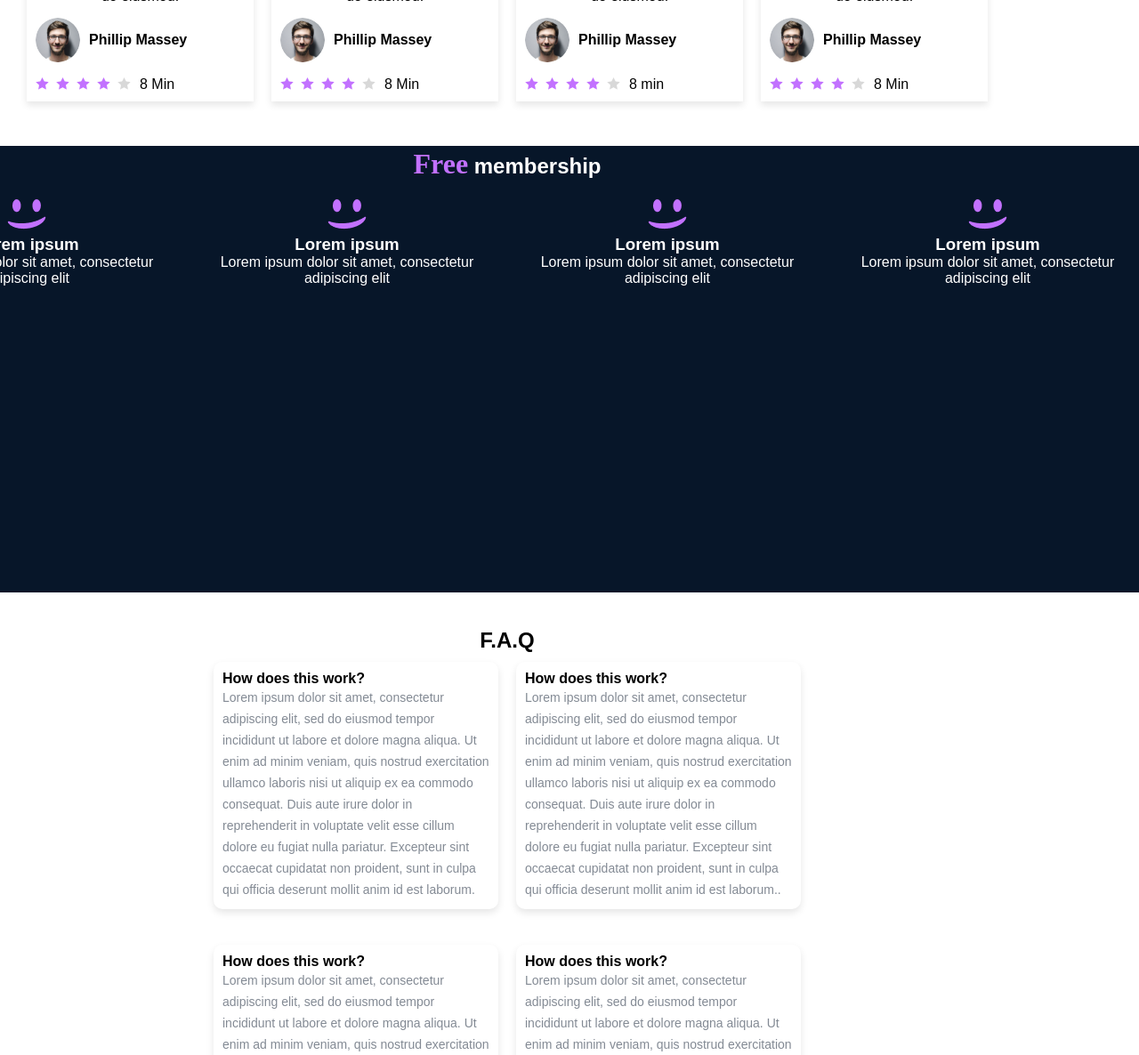
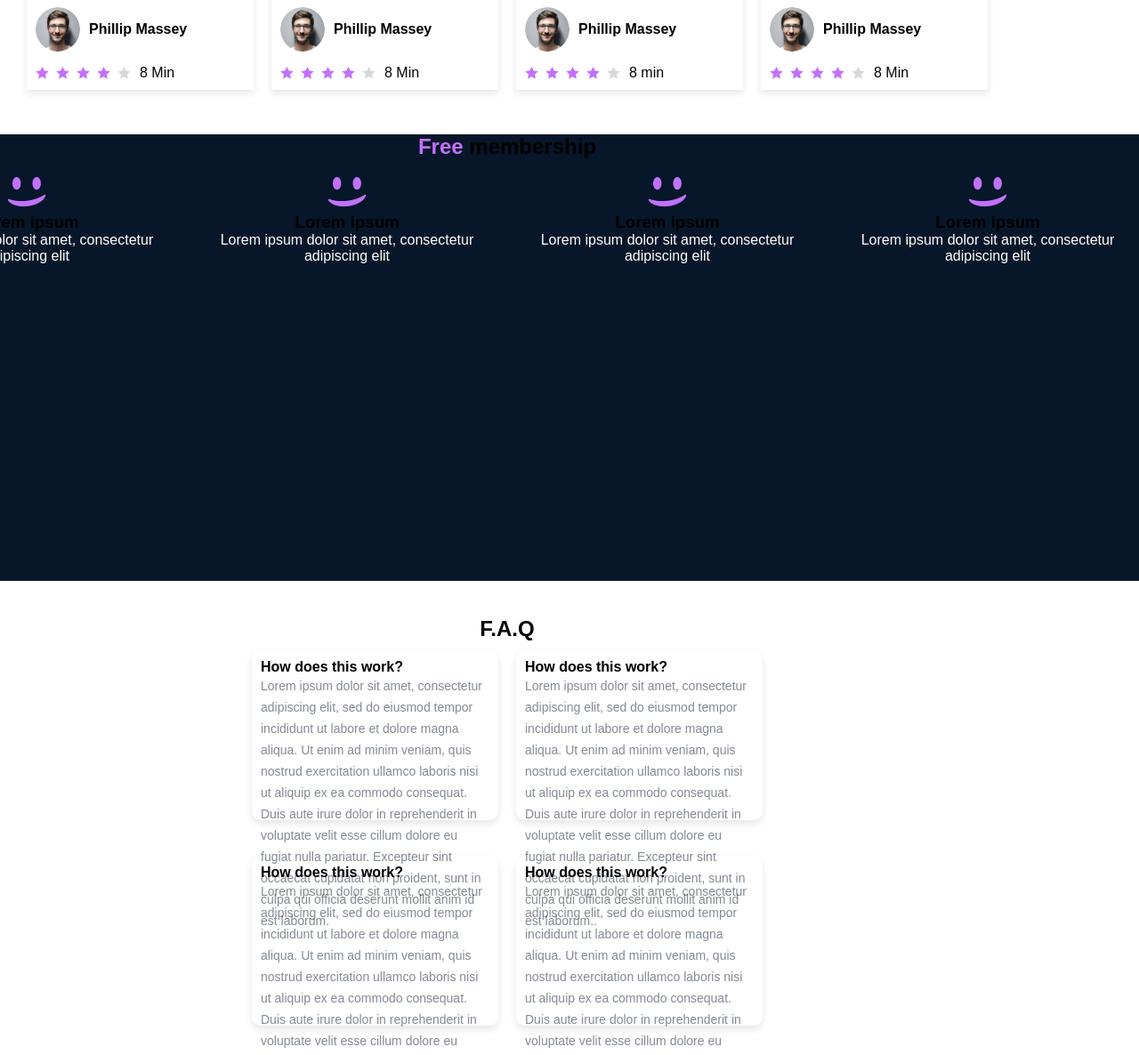
Before and after one commit to molaiwasharon/alx_html_css, a plain HTML site: page css_advanced/adv css/index.html in a window 1280 px wide. Shown: the part 1399-2585 px from the top of the page at 89% size. Drawn offline with Linux system fonts and the light colour scheme; files whose address does not match are found by name.

Commit message:
updated css

```diff
--- a/css_advanced/adv css/index.html
+++ b/css_advanced/adv css/index.html
@@ -5,9 +5,6 @@
     <meta name="viewport" content="width=device-width, initial-scale=1.0" />
     <title>School Project</title>
     <link rel="stylesheet" href="styles.css" />
-    <link rel="preconnect" href="https://fonts.googleapis.com">
-<link rel="preconnect" href="https://fonts.gstatic.com" crossorigin>
-<link href="https://fonts.googleapis.com/css2?family=Source+Code+Pro:ital,wght@0,200..900;1,200..900&display=swap" rel="stylesheet">
   </head>
   <body>
     <header>
--- a/css_advanced/adv css/styles.css
+++ b/css_advanced/adv css/styles.css
@@ -161,11 +161,6 @@ h2 span {
 
 h1 span {
   color: #c271ff;
-  font-family: Source Sans Pro;
-  font-size: 32px;
-  font-weight: 700;
-  line-height: 40.22px;
-  text-align: center;
 }
 
 .quote-section {
@@ -319,6 +314,12 @@ blockquote {
   font-size: 14px;
   color: rgba(7, 22, 41, 0.5);
   line-height: 24px;
+  width: 257px;
+  height: 153px;
+  top: 168px;
+  left: 164px;
+  gap: 0px;
+  opacity: 0px;
 }
 
 .items-section {
@@ -327,7 +328,6 @@ blockquote {
   width: 1440px;
   height: 502px;
   top: 2109px;
-  color: white;
 }
 
 footer {
```
